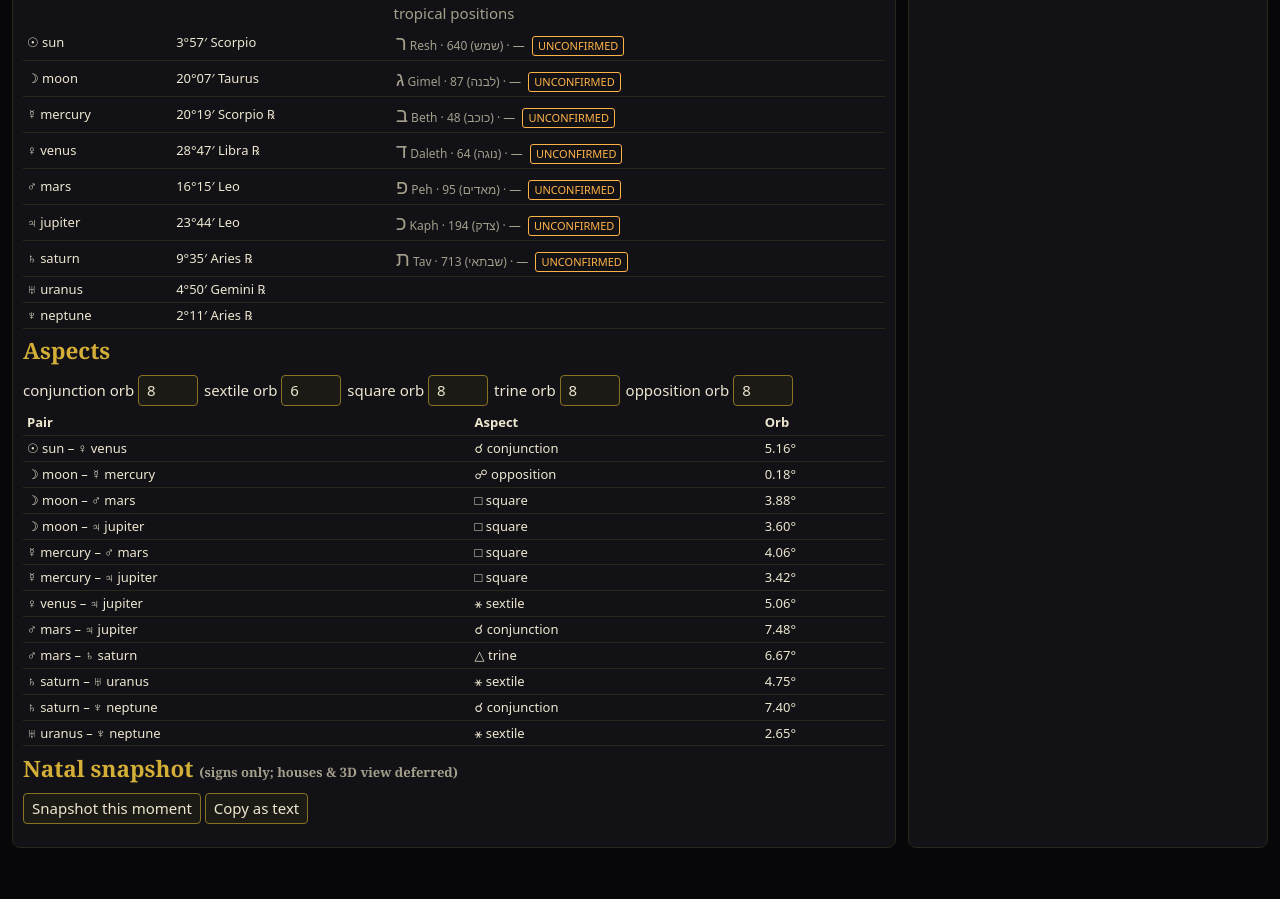
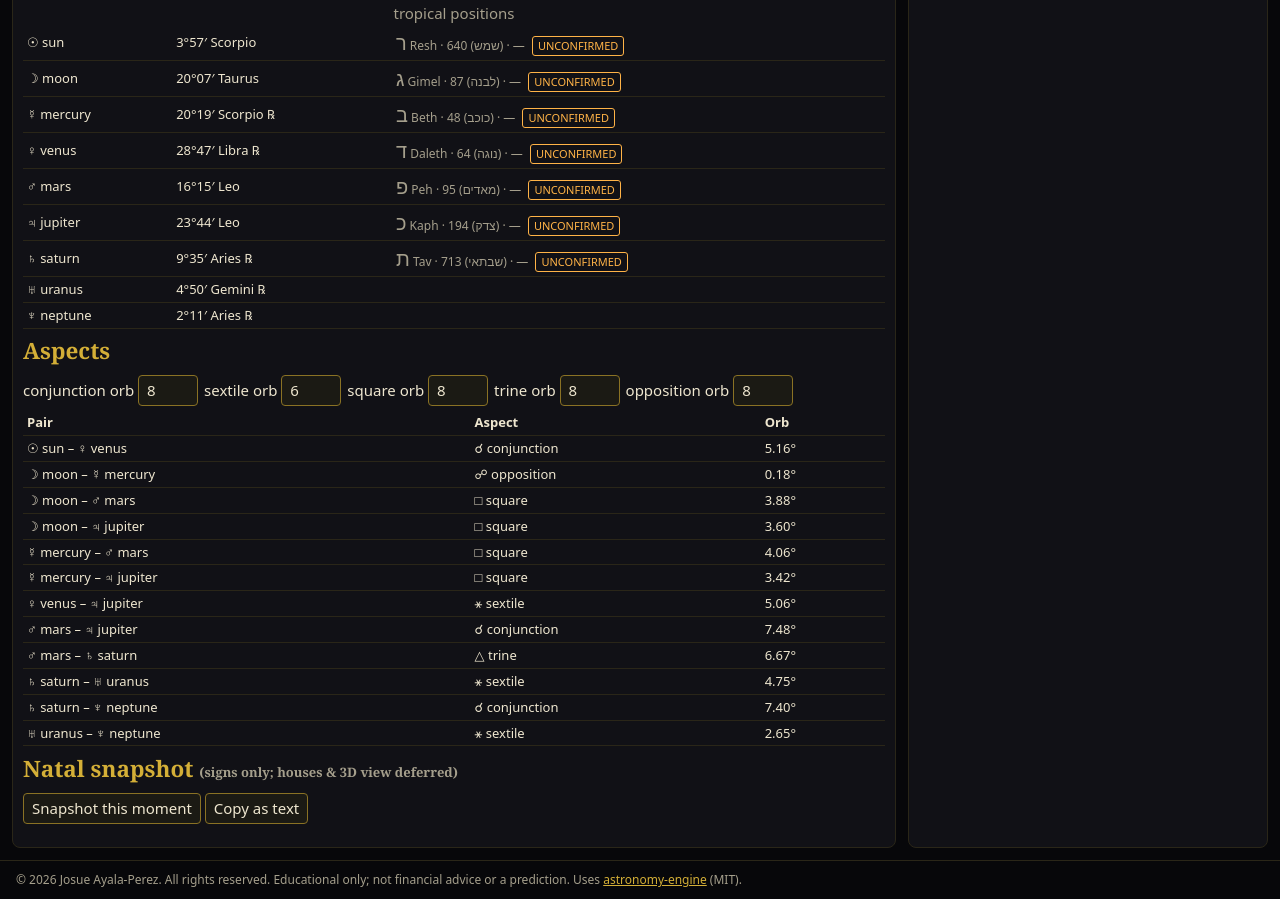
Before and after one commit to mrjosueayalaperez-dev/Sidereal-, a website with bundled scripts: page index.html in a window 1280 px wide. Shown: the part 1772-2671 px from the top of the page. Before the commit the page ends 2632 px from the top, so only its background shows below. Built offline with nearby package versions, Linux system fonts and the light colour scheme.

Commit message:
Owner decisions: all rights reserved notice (README + footer); keep 8°/6° orbs, birthday preset, UNCONFIRMED badges

```diff
--- a/index.html
+++ b/index.html
@@ -4,5 +4,6 @@
 <body>
 <header><h1>Sidereal</h1><span class="muted">educational orrery &amp; correspondences</span></header>
 <main id="app"><section class="card"><p id="status">Loading…</p></section></main>
+<footer class="muted" style="padding:10px 16px;font-size:12px;border-top:1px solid #2a2618">© 2026 Josue Ayala-Perez. All rights reserved. Educational only; not financial advice or a prediction. Uses <a href="https://github.com/cosinekitty/astronomy">astronomy-engine</a> (MIT).</footer>
 <script type="module" src="js/main.js"></script>
 </body></html>
```
Also changed, not shown: README.md.
